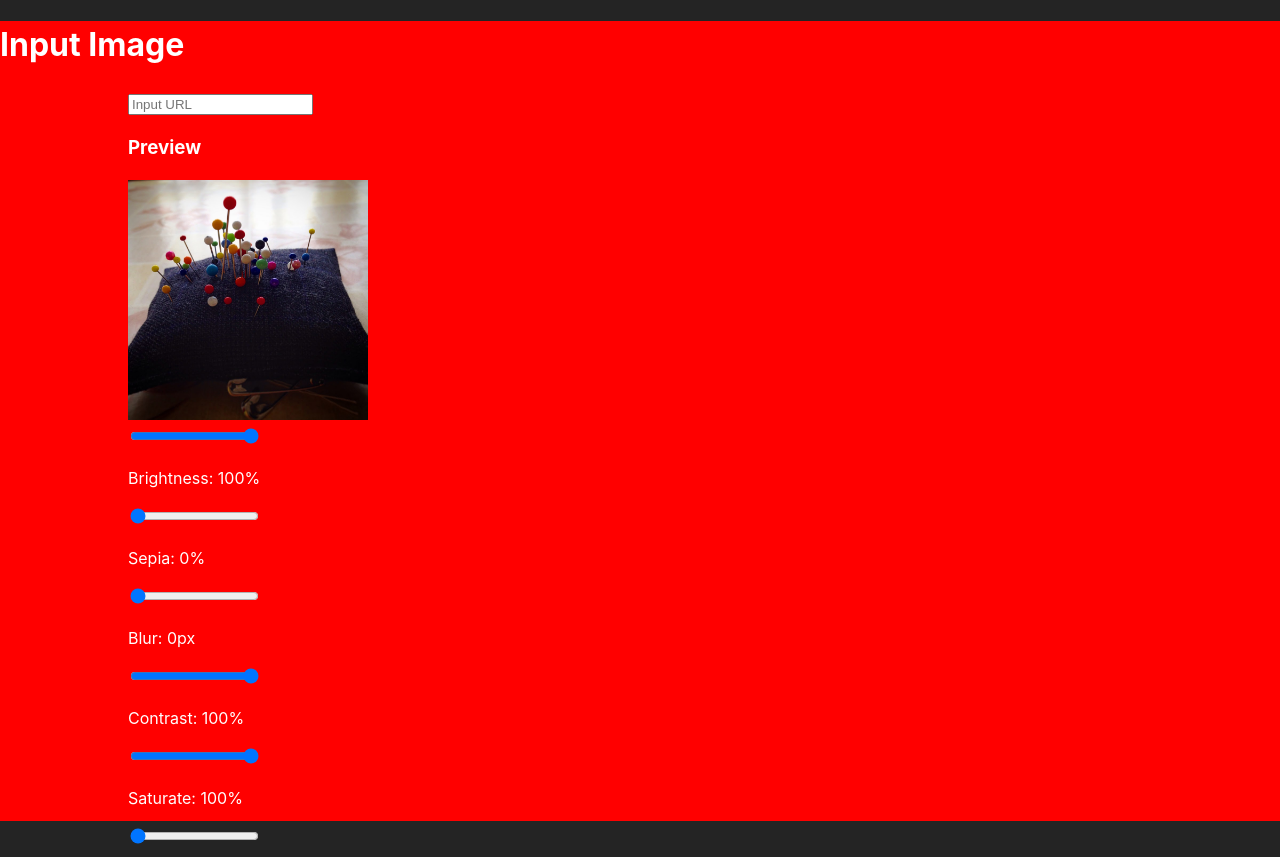
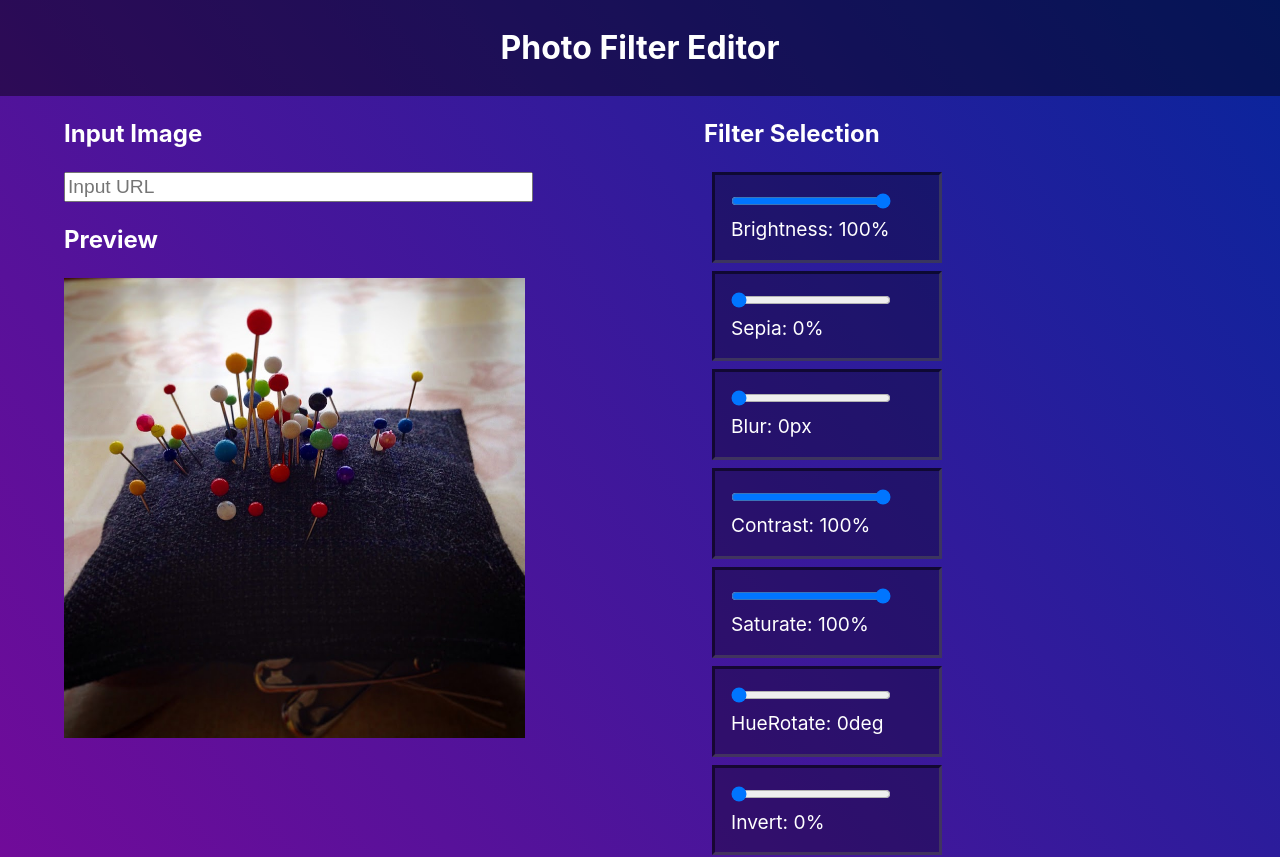
Before and after one commit to LucaDalCorso2004/SimplePhotoEditor, a React (Vite) app: page / in a window 1280 px wide. Shown: the top 857 px of the page. Built offline with nearby package versions, Linux system fonts and the light colour scheme.

Commit message:
css refactoring

```diff
--- a/index.html
+++ b/index.html
@@ -7,8 +7,17 @@
     <title>Foto Editor</title>
   </head>
   <body>
+    <header>
+      <h1>Photo Filter Editor</h1>
+    </header>
     <div id="root"></div>
     <script type="module" src="/src/main.jsx"></script>
     <main></main>
+    <footer>
+      <p>Erstellt von Luca Dal Corso, Michael Herrrmann und Dominik Hartmann</p>
+      <a href="https://github.com/LucaDalCorso2004/SimplePhotoEditor"
+        ><p>GitHub</p>
+      </a>
+    </footer>
   </body>
 </html>
--- a/src/App.css
+++ b/src/App.css
@@ -1,22 +1,38 @@
 html,
 body {
-  background-color: #ff0000;
+  background: rgb(8, 37, 156);
+  background: linear-gradient(
+    232deg,
+    rgba(8, 37, 156, 1) 0%,
+    rgba(128, 7, 153, 1) 100%
+  );
   color: white;
-  height: 100%;
+}
+
+header,
+footer {
+  height: 6rem;
+  background-color: rgba(0, 0, 0, 0.443);
+}
+
+header h1 {
+  font-size: 2rem;
+  text-align: center;
+  padding-top: 1.5rem;
+  margin: 0;
+}
+
+footer p,
+footer a {
+  text-align: center;
+  padding-top: 1.5rem;
+  font-size: 0.8rem;
+  margin: 0;
 }
 
 body {
   padding: 0;
   margin: 0;
-}
-
-header {
-  margin-top: 5%;
-  margin-left: 10%;
-  width: 80%;
-  height: 10%;
-
-  background-color: rgb(14, 87, 146);
 }
 
 main {
@@ -26,12 +42,51 @@ main {
   width: 100%;
 }
 
+.editor {
+  display: flex;
+  flex-direction: row;
+}
+
 .image {
-  height: 15rem;
-  width: 15rem;
+  flex: 1;
+  height: auto;
+  width: 80%;
   background-color: white;
 }
 
+.textinput {
+  height: 1.5rem;
+  font-size: 1.2rem;
+  width: 80%;
+}
+
 .box {
-  margin-left: 10%;
+  flex: 1;
+  width: 40%;
+  padding-left: 5%;
 }
+
+.filterBox {
+  display: flex;
+  flex-direction: row;
+  flex-wrap: wrap;
+}
+
+.sliderBox {
+  flex: 1;
+  border: medium inset rgba(0, 0, 0, 0.527);
+  background-color: rgba(0, 0, 0, 0.301);
+  padding: 1rem;
+  margin: 0.5rem;
+  width: 12rem;
+}
+
+.slider {
+  margin: 0;
+  width: 10rem;
+}
+
+.sliderDesc {
+  margin: 0;
+  font-size: 1.2rem;
+}
--- a/src/App.jsx
+++ b/src/App.jsx
@@ -55,39 +55,49 @@ function App() {
 
   return (
     <>
-      <h1 className="title">Input Image</h1>
+      <div className="editor">
         <div className="box">
+          <h2 className="sectionTitle">Input Image</h2>
           <input
             onChange={(e) => addImage(e.target.value)}
             type="text"
             placeholder="Input URL"
+            className="textinput"
           ></input>
-        <h3>Preview</h3>
+          <h2 className="sectionTitle">Preview</h2>
           <img
             className="image"
             src={currentURL}
             style={filterStyle}
-          alt="Filtered"
+            alt="Not a valid URL!"
           />
         </div>
 
         <div className="box">
+          <h2 className="sectionTitle">Filter Selection</h2>
           {Object.entries(filters).map(([filter, value]) => (
-          <div key={filter}>
+            <div className="sliderBox" key={filter}>
               <Slider
                 handleValueChange={(newValue) => {
                   handleFilterChange(filter, newValue);
                 }}
                 defaultValue={value}
-              maxValue={filter === "blur" || filter === "hueRotate" ? 200 : 100}
+                maxValue={
+                  filter === "blur" || filter === "hueRotate" ? 200 : 100
+                }
                 minValue={0}
               />
-            <p>
+              <p className="sliderDesc">
                 {filter.charAt(0).toUpperCase() + filter.slice(1)}: {value}
-              {filter === "blur" ? "px" : filter === "hueRotate" ? "deg" : "%"}
+                {filter === "blur"
+                  ? "px"
+                  : filter === "hueRotate"
+                  ? "deg"
+                  : "%"}
               </p>
             </div>
           ))}
+        </div>
       </div>
     </>
   );
--- a/src/Slider.jsx
+++ b/src/Slider.jsx
@@ -1,5 +1,10 @@
-// eslint-disable-next-line react/prop-types
-export function Slider({ handleValueChange, defaultValue, maxValue, minValue }) {
+/* eslint-disable react/prop-types */
+export function Slider({
+  handleValueChange,
+  defaultValue,
+  maxValue,
+  minValue,
+}) {
   return (
     <input
       type="range"
@@ -7,6 +12,7 @@ export function Slider({ handleValueChange, defaultValue, maxValue, minValue })
       max={maxValue}
       defaultValue={defaultValue}
       onChange={(e) => handleValueChange(e.target.value)}
+      className="slider"
     />
   );
 }
```
Lines whose indentation alone changed are shown as unchanged.
